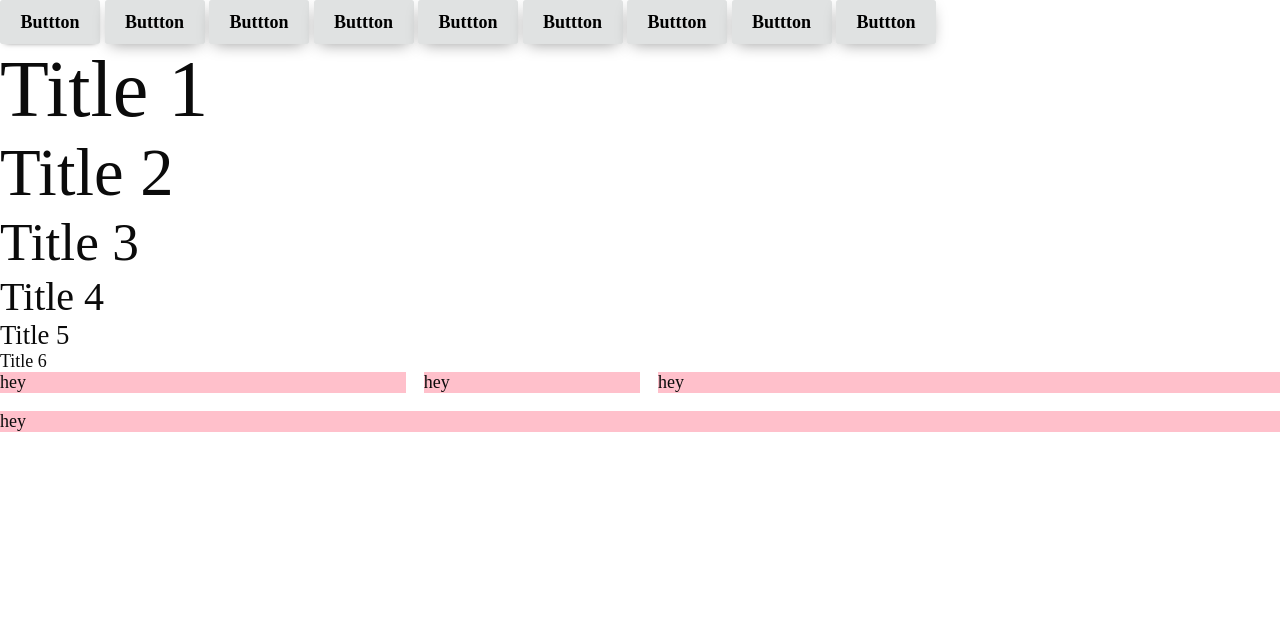
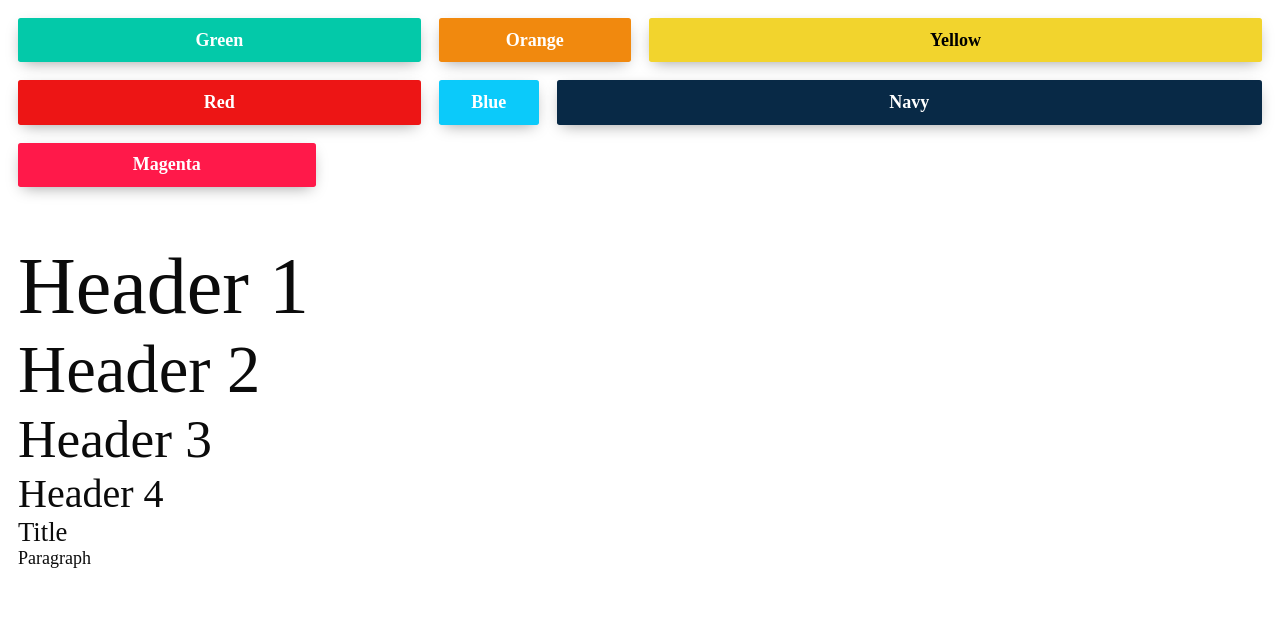
Before and after one commit to fdcaje/webtext_v2, a plain HTML site: page index.html in a window 1280 px wide. Drawn offline with Linux system fonts and the light colour scheme.

Commit message:
added button styling

```diff
--- a/index.html
+++ b/index.html
@@ -8,46 +8,40 @@
 		<link rel="stylesheet" href="styles/main.css" />
 	</head>
 	<body>
+		<main class="p_1">
 			<div class="container">
-			<button class="btn btn__style btn__style--gray">Buttton</button>
-			<button class="btn btn__style btn__style--green">Buttton</button>
-			<button class="btn btn__style btn__style--orange">Buttton</button>
-			<button class="btn btn__style btn__style--yellow">Buttton</button>
-			<button class="btn btn__style btn__style--red">Buttton</button>
-			<button class="btn btn__style btn__style--blue">Buttton</button>
-			<button class="btn btn__style btn__style--navy">Buttton</button>
-			<button class="btn btn__style btn__style--magenta">Buttton</button>
-			<button class="btn btn__style btn__style--disable">Buttton</button>
-		</div>
-		<div class="">
-			<p class="fs_6">Title 1</p>
-			<p class="fs_5">Title 2</p>
-			<p class="fs_4">Title 3</p>
-			<p class="fs_3">Title 4</p>
-			<p class="fs_2">Title 5</p>
-			<p class="fs_1">Title 6</p>
-		</div>
 				<div class="row">
-			<div class="col col_3">
-				<div>
-					<p>hey</p>
-				</div>
+					<div class="col col_4 col--no-grow">
+						<button class="btn btn--fluid btn__style btn__style--green">green</button>
 					</div>
 					<div class="col col_2 col--no-grow">
-				<div>
-					<p>hey</p>
-				</div>
-			</div>
-			<div class="col col_5">
-				<div>
-					<p>hey</p>
-				</div>
+						<button class="btn btn--fluid btn__style btn__style--orange">orange</button>
 					</div>
 					<div class="col col_4">
-				<div>
-					<p>hey</p>
+						<button class="btn btn--fluid btn__style btn__style--yellow">yellow</button>
+					</div>
+					<div class="col col_4 col--no-grow">
+						<button class="btn btn--fluid btn__style btn__style--red">red</button>
+					</div>
+					<div class="col col_1 col--no-grow">
+						<button class="btn btn--fluid btn__style btn__style--blue">blue</button>
+					</div>
+					<div class="col col_4">
+						<button class="btn btn--fluid btn__style btn__style--navy">navy</button>
+					</div>
+					<div class="col col_3 col--no-grow">
+						<button class="btn btn--fluid btn__style btn__style--magenta">magenta</button>
 					</div>
 				</div>
 			</div>
+			<div class="container p_bl_3">
+				<p class="fs_6 t_cap">header 1</p>
+				<p class="fs_5 t_cap">header 2</p>
+				<p class="fs_4 t_cap">header 3</p>
+				<p class="fs_3 t_cap">header 4</p>
+				<p class="fs_2 t_cap">title</p>
+				<p class="fs_1 t_cap">paragraph</p>
+			</div>
+		</main>
 	</body>
 </html>
--- a/styles/main.sass
+++ b/styles/main.sass
@@ -38,8 +38,8 @@ body
         flex-grow: 1
         flex-shrink: 1
         flex-basis: 1
-        margin: .5em
-        background: pink
+        padding: .5em
+        // background: pink
         @include mxn.flexbox(12)
         &--no-grow
             flex-grow: 0
@@ -68,15 +68,28 @@ body
     text-decoration: none
     text-transform: capitalize
     font-weight: 600
+    &--fluid
+        width: 100%
     &__style
         padding: .65em 1em
         border-radius: .15em
         background-color: v.$lightGrayBackground
         box-shadow: 0px 5px 16px -5px rgba(0,0,0,0.4)
         transition: box-shadow .2s ease-in-out, background-color .2s ease
-
-
-
+        &--yellow
+            @include mxn.btn(#F2D42D, #000, #f9d717)
+        &--green
+            @include mxn.btn(#03c9a9, #fff, #00d7b4)
+        &--blue
+            @include mxn.btn(#0bcafa, #fff, #20d2ff)
+        &--orange
+            @include mxn.btn(#f1890e, #fff, #ff9b21)
+        &--navy
+            @include mxn.btn(#082946, #fff, #074276)
+        &--red
+            @include mxn.btn(#ed1515, #fff, #ff1616)
+        &--magenta
+            @include mxn.btn(#ff194a, #FFF, #ff3661)
     &:hover, &:active, &:focus-within
         // background-color: red
         box-shadow: 0px 2px 6px -4.5px rgba(0,0,0,0.75)
--- a/styles/mixin.sass
+++ b/styles/mixin.sass
@@ -42,6 +42,10 @@
         .fs_#{$i}
             font-size: calc(v.$baseFontSize * $x)
 
-@mixin btnVariant($colors)
+@mixin btn($bg, $clr, $hbg: #000)
+    background: $bg
+    color: $clr
+    &:hover, &:active, &:focus-within
+        background: $hbg
 
 @mixin colors
--- a/styles/root.sass
+++ b/styles/root.sass
@@ -1,9 +1,39 @@
 :root
     --main-bg: #FFFFFF
     --main-text-color: #0b0b0b
-    --clr-light-gray: #e0e2e2
+    --clr-light-gray: #F5F6F8
 
     --base-font-size: 1.8rem
+
+    --white: #FFFFFF
+    --black: #000000
+    --red: #FF0000
+    --cherry: #CC1414
+    --popcorn: #FFF2A6
+    --margarine: #F2D42D
+    --orange: #F1890E
+    --algae: #1BC669
+    --denim: #0B78E6
+    --vanadyl: #00A3E3
+    --united-nation: #5993EA
+    --ice: #CEE4FA
+    --alice-blue: #F2FBFF
+    --cereberal-grey: #CCCCCC
+    --little-dipper: #E4E6E9
+    --sefid-white: #FFF2F2
+    --dugong: #707070
+    --bauhause: #404040
+
+
+
+    // green
+    // orange
+    // yellow
+    // red
+    // blue
+    // navy
+    // magenta
+    // disable
 
     // breakpoints
 
--- a/styles/variables.sass
+++ b/styles/variables.sass
@@ -17,5 +17,3 @@ $unit: var(--unit-general)
 // $navy
 // $magenta
 // $disable
-
-$color: ()
```
Also changed, not shown: styles/main.css, styles/root.css. Lines whose indentation alone changed are shown as unchanged.
